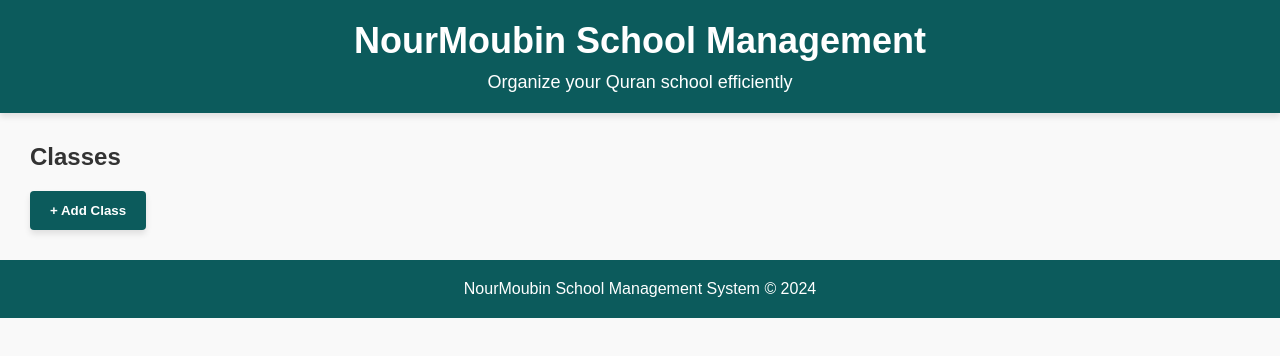
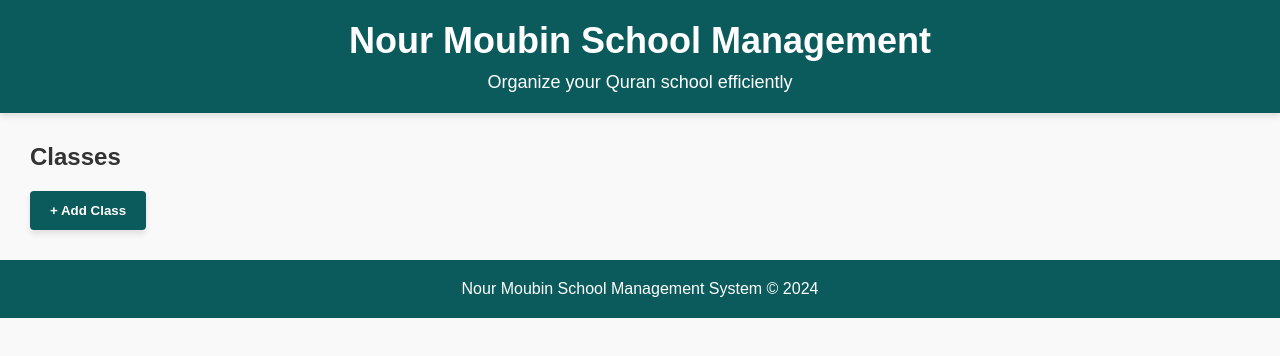
Before and after one commit to youssofmussa/nourmoubin, a plain HTML site: page index.html in a window 1280 px wide. Drawn offline with Linux system fonts and the light colour scheme.

Commit message:
Update index.html

```diff
--- a/index.html
+++ b/index.html
@@ -3,14 +3,14 @@
 <head>
     <meta charset="UTF-8">
     <meta name="viewport" content="width=device-width, initial-scale=1.0">
-    <title>NourMoubin School Management</title>
+    <title>Nour Moubin School Management</title>
     <link rel="stylesheet" href="n.css">
     <link rel="stylesheet" href="https://cdnjs.cloudflare.com/ajax/libs/font-awesome/5.15.4/css/all.min.css">
 
 </head>
 <body>
     <header>
-        <h1>NourMoubin School Management</h1>
+        <h1>Nour Moubin School Management</h1>
         <p>Organize your Quran school efficiently</p>
     </header>
     <main>
@@ -43,7 +43,7 @@
         </section>
     </main>
     <footer>
-        <p>NourMoubin School Management System &copy; 2024</p>
+        <p>Nour Moubin School Management System &copy; 2024</p>
     </footer>
     <script>
         const studentsContainer = document.getElementById("student-list");
```
